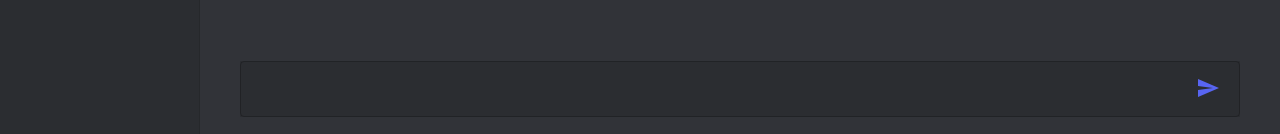
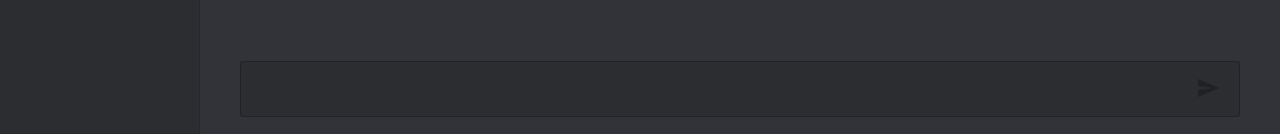
Before and after one commit to yingstm124/techinal-assignment, a React (Vite) app in the folder client-app/: page /groups/1 in a window 1280 px wide. Shown: the part 663-797 px from the top of the page. Built offline with nearby package versions, Linux system fonts and the light colour scheme; sample sign-in values are in the browser's storage.

Commit message:
clean code

```diff
--- a/client-app/src/components/Auth/AuthProvider.tsx
+++ b/client-app/src/components/Auth/AuthProvider.tsx
@@ -9,6 +9,7 @@ import { IOnlineUsers } from "../../websocket/param";
 import { userContract } from "../../service/contract/user.contract";
 import authService from "../../service/auth.service";
 import { getName } from "../../helper/getUserNameJWT";
+import { socket } from "../../websocket/socket";
 
 interface IAuthContext {
   user: userContract | undefined;
@@ -40,11 +41,14 @@ function AuthProvider({ children }: { children: ReactNode }) {
       userName: userName,
       name: name,
     });
+    socket.connect()
+
   }, []);
 
   const logout = useCallback(() => {
     setUser(undefined);
     window.sessionStorage.removeItem("token");
+    socket.disconnect()
   }, []);
 
   return (
--- a/client-app/src/components/Chat.tsx
+++ b/client-app/src/components/Chat.tsx
@@ -1,16 +1,21 @@
 import { Avatar, Box, Button, TextField, Typography } from "@mui/material";
-import { forwardRef, useCallback, useEffect, useRef, useState } from "react";
+import { useCallback, useEffect, useRef, useState } from "react";
 import { useAuthContext } from "./Auth/AuthProvider";
 import { SIDEBAR_WIDTH } from "./SideBar";
 import useDevice from "../hooks/useDevice";
 import SendIcon from "@mui/icons-material/Send";
 import insertSpaceLongText from "../helper/insertSpaceLongText";
+import { socket } from "../websocket/socket";
 
-const Chat = forwardRef(
-  (
-    { chatHistory, signal }: { chatHistory: never[]; signal?: string },
-    socketRef: any
-  ) => {
+function Chat({
+  chatHistory,
+  signal,
+  isConnected,
+}: {
+  chatHistory: never[];
+  signal?: string;
+  isConnected: boolean;
+}) {
   const bottomRef = useRef<HTMLDivElement>(null);
   const { isMobileTablet } = useDevice();
   const { user } = useAuthContext();
@@ -19,19 +24,16 @@ const Chat = forwardRef(
   const sendMsg = useCallback(() => {
     if (text === "") return;
     setText("");
-      socketRef.current?.emit(
+    socket.emit(
       "chat-message",
       {
         userName: user?.userName ?? "",
         message: text,
-        },
-        (res) => {
-          console.log(res);
       }
     );
     if (!bottomRef?.current) return;
     bottomRef.current?.scrollIntoView({ behavior: "smooth" });
-    }, [socketRef, text, user?.userName]);
+  }, [text, user?.userName]);
 
   const onKeyDown = useCallback(
     (e: React.KeyboardEvent<HTMLInputElement>) => {
@@ -87,14 +89,6 @@ const Chat = forwardRef(
                   })}
                 </Box>
               }
-                <Box
-                  display="flex"
-                  justifyContent={
-                    i.userName === user?.userName ? "flex-end" : "flex-start"
-                  }
-                >
-                  {i.status}
-                </Box>
             </Box>
           ))}
           <div ref={bottomRef} />
@@ -138,6 +132,7 @@ const Chat = forwardRef(
         <Button
           sx={{ position: "absolute", right: 0, top: 9 }}
           onClick={sendMsg}
+          disabled={!isConnected}
         >
           <SendIcon />
         </Button>
@@ -145,6 +140,5 @@ const Chat = forwardRef(
     </Box>
   );
 }
-);
 
 export default Chat;
--- a/client-app/src/pages/ChatGroupPage.tsx
+++ b/client-app/src/pages/ChatGroupPage.tsx
@@ -4,14 +4,18 @@ import Chat from "../components/Chat";
 
 function ChatGroupPage() {
   const { id: roomName } = useParams();
-    const { socketRef, chatHistory, signal } = useRealtimeChat(
+  const { chatHistory, signal, isConnected } = useRealtimeChat(
     roomName,
     undefined,
     true
   );
 
   return (
-        <Chat ref={socketRef} chatHistory={chatHistory ?? []} signal={signal} />
+    <Chat
+      chatHistory={chatHistory ?? []}
+      signal={signal}
+      isConnected={isConnected}
+    />
   );
 }
 export default ChatGroupPage;
--- a/client-app/src/pages/ChatPage.tsx
+++ b/client-app/src/pages/ChatPage.tsx
@@ -4,12 +4,8 @@ import Chat from "../components/Chat";
 
 function ChatPage() {
   const { id } = useParams();
-  const { socketRef, chatHistory, isConnected } = useRealtimeChat(
-    undefined,
-    id,
-    false
-  );
+  const { chatHistory, isConnected } = useRealtimeChat(undefined, id, false);
 
-  return <Chat ref={socketRef} chatHistory={chatHistory ?? []} />;
+  return <Chat chatHistory={chatHistory ?? []} isConnected={isConnected} />;
 }
 export default ChatPage;
--- /dev/null
+++ b/client-app/src/websocket/socket.ts
@@ -0,0 +1,7 @@
+import { Manager } from "socket.io-client";
+
+const manager = new Manager("http://localhost:5000", {
+  reconnectionAttempts: 5,
+  autoConnect: false
+});
+export const socket = manager.socket("/");
--- a/client-app/src/websocket/useRealtimeChat.ts
+++ b/client-app/src/websocket/useRealtimeChat.ts
@@ -1,7 +1,7 @@
-import { useCallback, useEffect, useRef, useState } from "react";
-import { io, Manager, Socket } from "socket.io-client";
+import { useCallback, useEffect, useState } from "react";
 import { useAuthContext } from "../components/Auth/AuthProvider";
 import chatService from "../service/chat.service";
+import { socket } from "./socket";
 import { toast } from "react-toastify";
 
 function useRealtimeChat(
@@ -9,13 +9,12 @@ function useRealtimeChat(
   senderName?: string | undefined,
   alertUserConnect: boolean = false
 ) {
-  const socketRef = useRef<Socket>();
   const { user } = useAuthContext();
   const [roomName, setRoomName] = useState(defaultRoomName);
   const [chatHistory, setChatHistory] = useState([]);
   const [signal, setSignal] = useState("");
   const [isConnected, setIsConnected] = useState(false);
-  const [reconnectAttempts, setReconnectAttempts] = useState(0);
+  const [isSentMsg, setIsSentMsg] = useState(false)
 
   const onAlertUserConnect = useCallback(
     (param: any) => {
@@ -58,57 +57,44 @@ function useRealtimeChat(
   }, []);
 
   useEffect(() => {
-    const interval = setInterval(() => {
-      setSignal("");
-    }, 6000);
-    return () => clearInterval(interval);
-  }, []);
-
-  useEffect(() => {
     initChat();
   }, [initChat]);
-
-  console.log("isConnected");
 
   useEffect(() => {
     if (!user) return;
     if (!roomName) return;
 
-    const manager = new Manager("http://localhost:5000");
-    socketRef.current = manager.socket("/");
     setIsConnected(true);
-    socketRef.current.emit("join-room", {
+    socket.emit("join-room", {
       userName: user?.name ?? "",
       room: roomName,
     });
-    socketRef.current.on("user-connected", onAlertUserConnect);
-    socketRef.current.on("user-disconnected", onAlertUserDisconnect);
-    socketRef.current.on("chat-message", onChat);
-    socketRef.current.on("disconnect", (reason) => {
+    socket.on("user-connected", onAlertUserConnect);
+    socket.on("user-disconnected", onAlertUserDisconnect);
+    socket.on("chat-message", onChat);
+    socket.on("disconnect", (reason) => {
       setIsConnected(false);
+      toast.info(reason);
       console.log("disconnect", reason);
     });
-    socketRef.current.io.on("reconnect_attempt", () => {
-      setReconnectAttempts((prev) => prev + 1);
+    socket.io.on("reconnect_attempt", () => {
       console.log("Attempting to reconnect...");
     });
 
-    socketRef.current.io.on("reconnect", (attemptNumber) => {
-      setReconnectAttempts(0);
+    socket.io.on("reconnect", (attemptNumber) => {
       setIsConnected(true);
+      toast.info("Reconnected successfully");
       console.log(`Reconnected successfully after ${attemptNumber} attempts`);
     });
 
     return () => {
-      if (!socketRef?.current) return;
-
-      socketRef.current.emit("disconnect-room", {
+      socket.emit("disconnect-room", {
         userName: user.userName,
         roomName: roomName,
       });
-      socketRef.current.off("chat-message");
-      socketRef.current.off("user-connected");
-      socketRef.current.off("user-disconnected");
+      socket.off("chat-message");
+      socket.off("user-connected");
+      socket.off("user-disconnected");
     };
   }, [
     initChat,
@@ -123,10 +109,10 @@ function useRealtimeChat(
   ]);
 
   return {
-    socketRef,
     chatHistory,
     signal,
     isConnected,
+    isSentMsg,
   };
 }
 export default useRealtimeChat;
--- a/client-app/src/websocket/useUserOnline.ts
+++ b/client-app/src/websocket/useUserOnline.ts
@@ -1,10 +1,9 @@
-import { useCallback, useEffect, useRef } from "react";
-import { io, Socket } from "socket.io-client";
+import { useCallback, useEffect } from "react";
 import { useAuthContext } from "../components/Auth/AuthProvider";
 import { IOnlineUsers } from "./param";
+import { socket } from "./socket";
 
 function useUserOnline() {
-  const socketRef = useRef<Socket>();
   const { user, updateOnlineUsers } = useAuthContext();
 
   const onOnlineUsers = useCallback(
@@ -16,13 +15,12 @@ function useUserOnline() {
 
   useEffect(() => {
     if (!user?.userName) return;
-    socketRef.current = io("http://localhost:5000");
-    socketRef.current.emit("user-online", user.userName);
-    socketRef.current.on("online-users", onOnlineUsers);
+    socket.emit("user-online", user.userName);
+    socket.on("online-users", onOnlineUsers);
 
     return () => {
-      if (!socketRef.current) return;
-      socketRef.current.off("online-users");
+      if (!socket) return;
+      socket.off("online-users");
     };
   }, [onOnlineUsers, user?.userName]);
   return {};
```
Also changed, not shown: 1 other file (tests, documents, lock files or other folders). Lines whose indentation alone changed are shown as unchanged.
